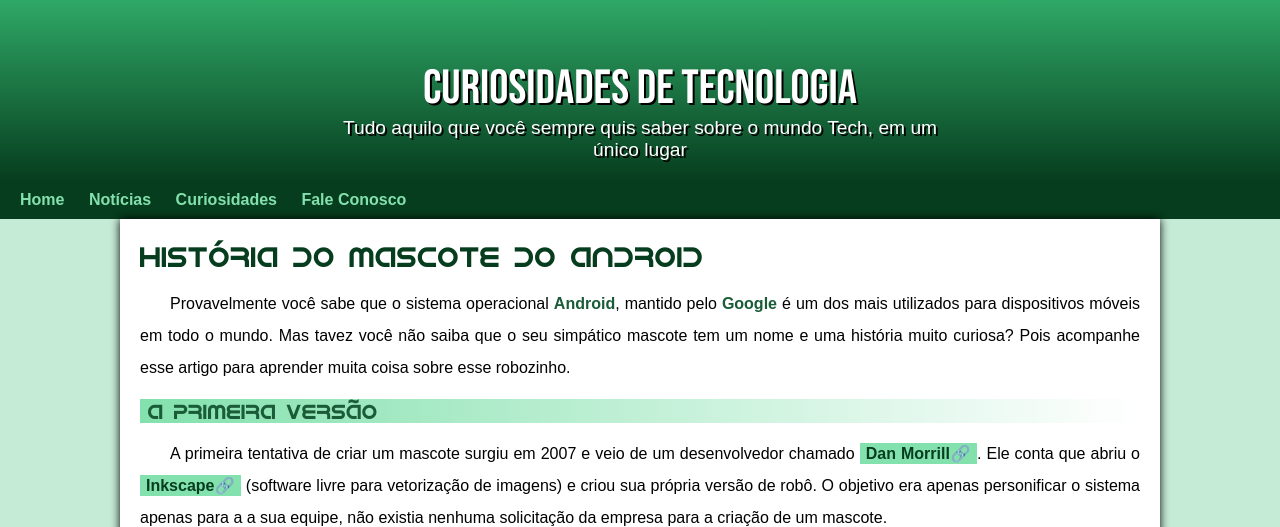
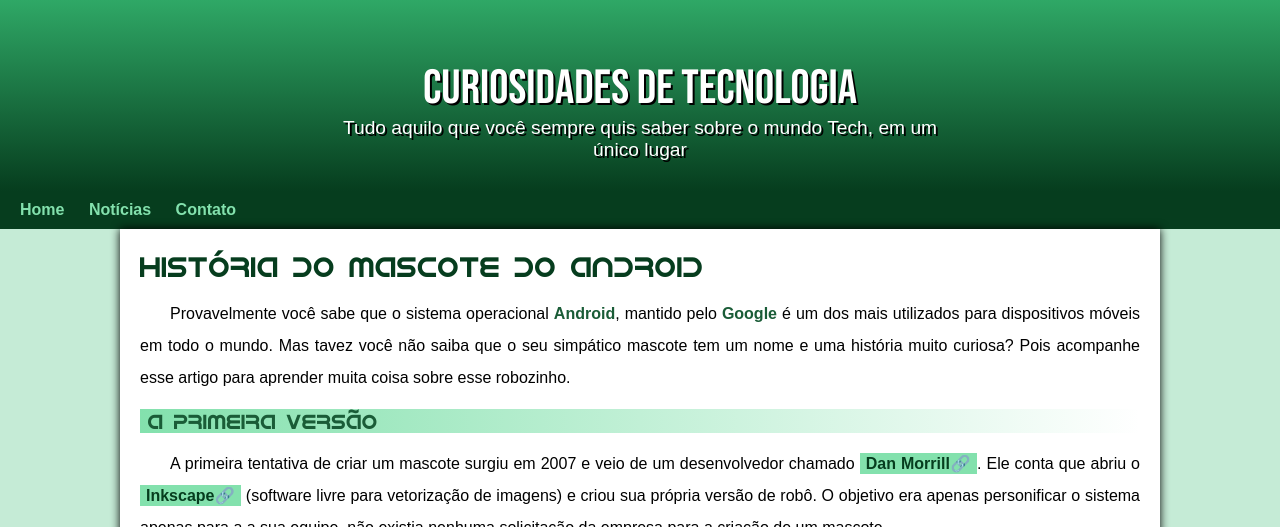
Before and after one commit to EdersonSantosP/projeto-android, a plain HTML site: page index.html in a window 1280 px wide. Shown: the top 527 px of the page. Drawn offline with Linux system fonts and the light colour scheme.

Commit message:
Atualização do menu.

```diff
--- a/estilo/style.css
+++ b/estilo/style.css
@@ -65,7 +65,7 @@ header > p {
 	padding-right: 10px;
 	padding-left: 10px;
 	margin: auto;
-	padding-bottom: 20px;
+	padding-bottom: 30px;
 	text-shadow: 2px 2px 0px rgba(0, 0, 0.315);
 
 }
--- a/index.html
+++ b/index.html
@@ -15,8 +15,7 @@
 		<nav>
 			<a href="#">Home</a>
 			<a href="#">Notícias</a>
-			<a href="#">Curiosidades</a>
-			<a href="#">Fale Conosco</a>
+			<a href="#">Contato </a>
 		</nav>
 		<main>
 			<article>
```
